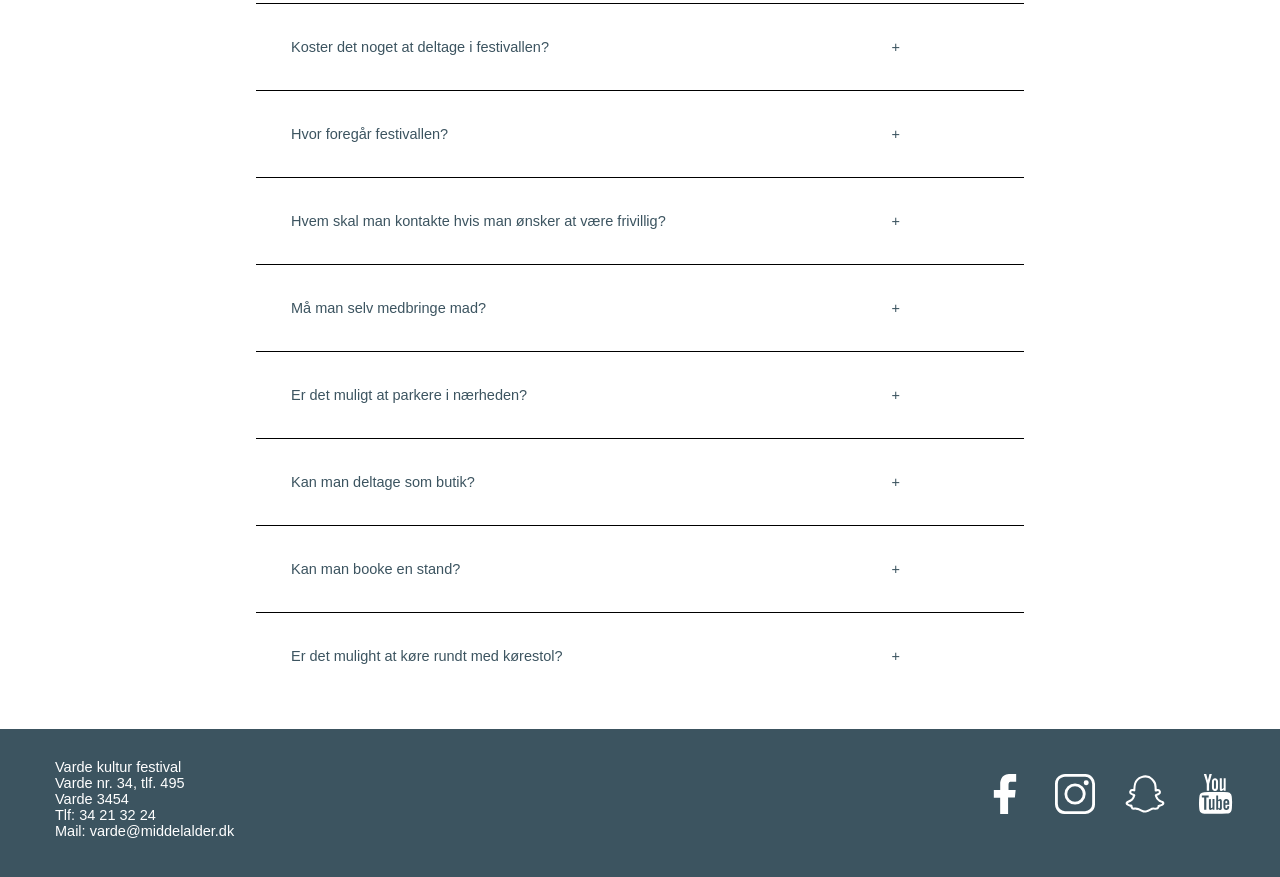
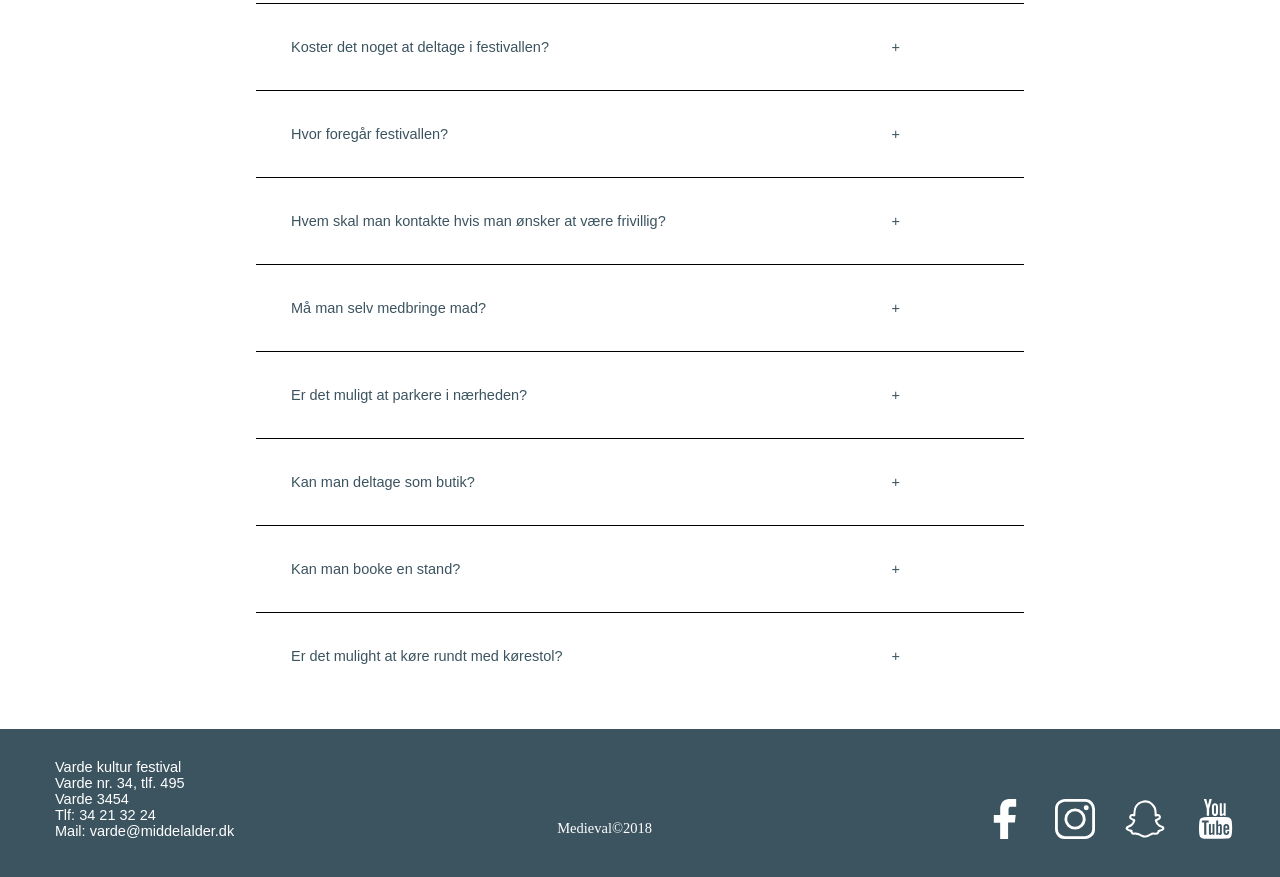
Before and after one commit to sangboi2/vardekultur, a plain HTML site: page index.html in a window 1280 px wide. Shown: the part 3752-4629 px from the top of the page. Drawn offline with Linux system fonts and the light colour scheme; a web font is replaced by a local one.

Commit message:
Copy rights er tilføjet

```diff
--- a/assets/css/master.css
+++ b/assets/css/master.css
@@ -330,14 +330,15 @@ footer {
 		justify-content: flex-end;
 		height: 100px;
 }
-/* hvad er det til?*/
-/*footer p {
-		padding-top: 1%;
+/* copy rights*/
+footer p {
+		padding-top: 5%;
 		color: #fff;
 		font-size: 14.5px;
 		display: block;
 		margin: 0 auto 0 5px;
-}*/
+		text-align: center;
+}
 .adresse {
 		font-size: 14.5px;
 		font-family: august, sans-serif;
@@ -345,6 +346,9 @@ footer {
 		flex-direction: column;
 		text-align: left;
 		margin: 0 auto 0 25px;
+}
+footer a{
+	padding-top: 2%;
 }
 .spanfooter {
 		color: #ffffff;
--- a/index.html
+++ b/index.html
@@ -142,6 +142,7 @@
               <span class="spanfooter">Tlf: 34 21 32 24</span>
               <span class="spanfooter">Mail: varde@middelalder.dk</span>
           </div>
+          <p>Medieval&copy;2018 </p>
                 <a href="https://www.facebook.com/pg/kulturugen/community/?ref=page_internal">
                 <img border="0" src="assets/graphics/facebook-icon.svg"></a>
                 <a href="https://www.facebook.com/pg/kulturugen/community/?ref=page_internal">
```
